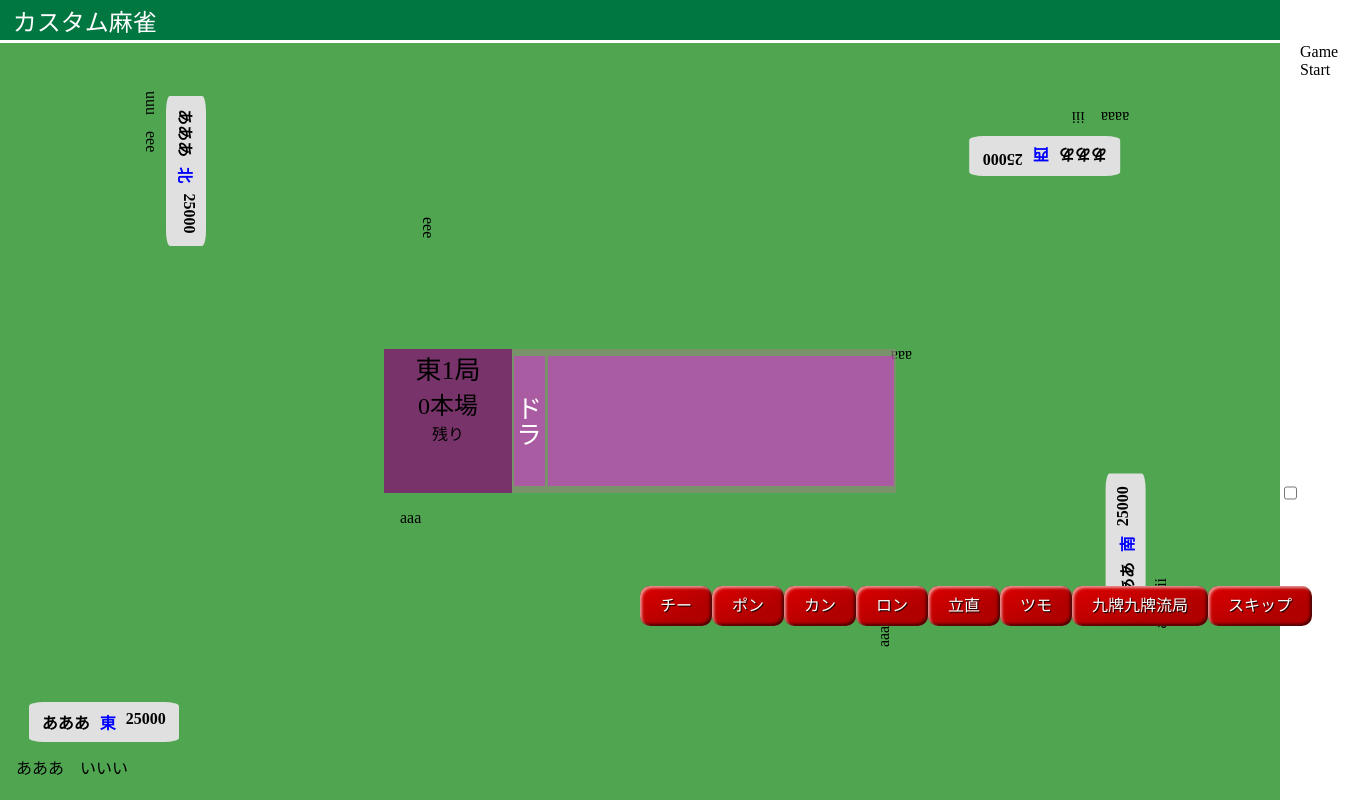
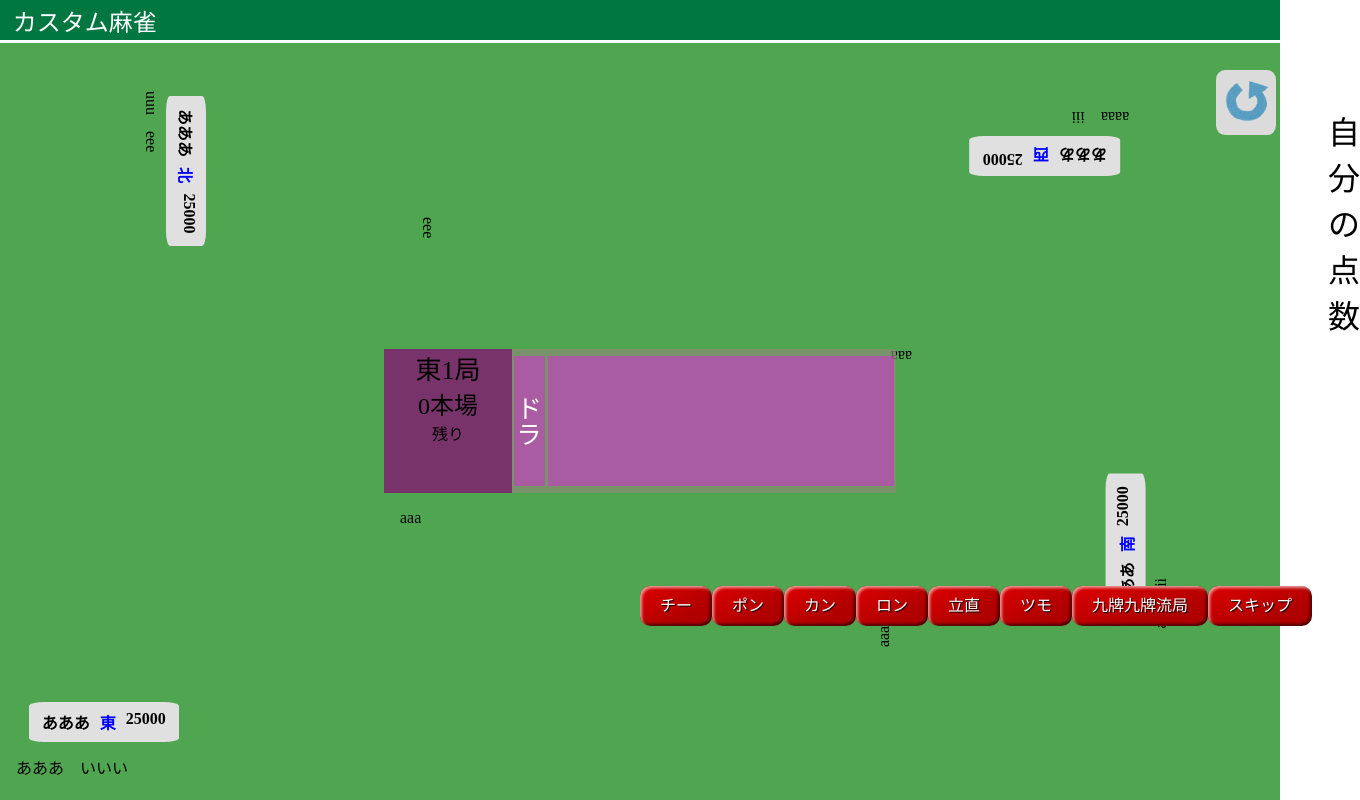
Before and after one commit to senskids/CustomMahjong, a website: page public/game.html in a window 1280 px wide. Shown: the top 800 px of the page, 1360 px wide, since content can reach past the window. Drawn offline with nearby package versions, Linux system fonts and the light colour scheme; no server answers.

Commit message:
#50:GameStartボタンの見た目を整える

```diff
--- a/public/game.css
+++ b/public/game.css
@@ -31,9 +31,9 @@
 
   .main-container {
     margin-top: 3px;
-     width: 100%;
-     display: flex;
-     background-color: #eeeeeeff;
+    width: 100%;
+    display: flex;
+    background-color: #eeeeeeff;
   }
 
   #game-board {
@@ -262,6 +262,26 @@
       inset 2px 2px 3px rgba(0, 0, 0, 0.6);
   }
 
+  #reload{
+    position: absolute;
+    top: 3%;
+    left: 95%;
+    background-color: rgb(219, 219, 219);
+    border-radius: 15%;
+    padding: 5px;
+  }
+  #point{
+    text-align: center;
+    width: 30%;
+    margin-left: 3rem;
+    padding-top: 2rem;
+  }
+  #point .pointTitle{
+    background-color: white;
+    font-size: 2rem;
+    padding: 2rem 0rem 6rem 0rem;
+  }
+
   .last-my-tile{
     margin-left: 50px;
   }
--- a/public/game.html
+++ b/public/game.html
@@ -143,11 +143,16 @@
                     <div id="result-yaku-area"></div>
                     <div id="result-score-area"></div>
                 </div>
+
+                <div id="reload">
+                    <label for="game-start-btn" id="game-start-btn"><img width="50px" src="./pic/reload.png" alt="reload"></label>
+                </div>
             </div>
 
-            <input type="checkbox" id="game-start-btn"/>
-            <label for="game-start-btn">Game Start</label>
 
+            <div id="point">
+                <div class="pointTitle">自分の点数</div>
+            </div>
         </div>
 
         <script src="/socket.io/socket.io.js"></script>
```
Also changed, not shown: public/pic/reload.png (added).
